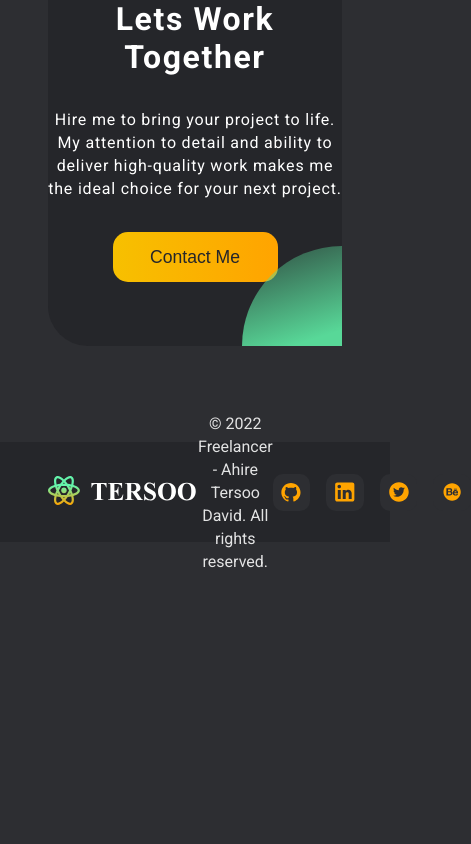
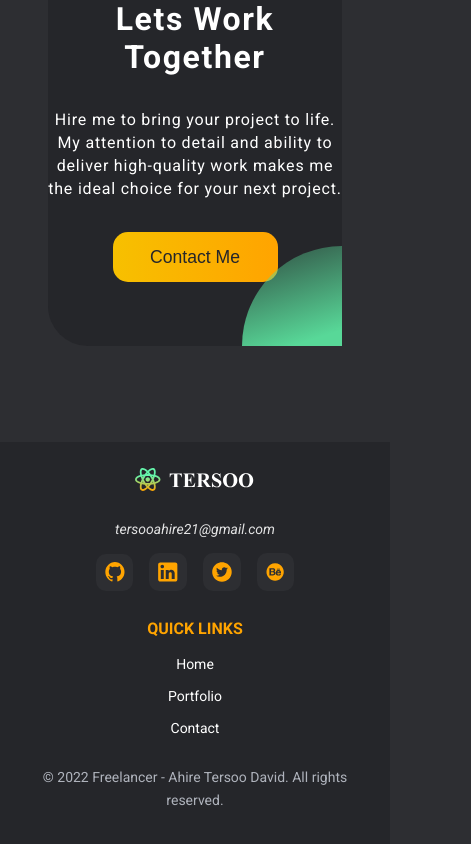
Before and after one commit to tersoo-ahire/Portfolio, a React (Vite) app in the folder project/: page / in a window 390 px wide. Shown: the part 8578-9422 px from the top of the page, 471 px wide, since content can reach past the window. Before the commit the page ends 9151 px from the top, so only its background shows below. Built offline with nearby package versions, Linux system fonts and the light colour scheme.

Commit message:
created mobile responsive footer

```diff
--- a/project/src/components/Footer.jsx
+++ b/project/src/components/Footer.jsx
@@ -1,5 +1,6 @@
 import React from "react";
-import '../styles/footer.css'
+import '../styles/footer.css';
+import '../styles_mobile/footer.css';
 import { Link } from "react-router-dom";
 import logo from "../assets/tersoo-logo.svg";
 import github from "../assets/github.svg";
@@ -11,9 +12,13 @@ export default function Footer(){
     return (
         <footer>
             <div>
-              <Link to="/"> <img src={logo} alt="Tersoo Logo" width="150px" /></Link>
+              <Link to="/"> <img src={logo} alt="Tersoo Logo" width="150px" className="image" /></Link>
             </div>
-            <p>© 2022 Freelancer - Ahire Tersoo David. All rights reserved.</p>
+
+            <em className="email">tersooahire21@gmail.com</em>
+
+            <p className="freelance1">© 2022 Freelancer - Ahire Tersoo David. All rights reserved.</p>
+
             <div className="socials-container">
                 <a href="https://github.com/tersoo-ahire" target="_blank" rel="noopener noreferrer" className="social-icon">
                     <img src={github} alt="Github Icon"/>
@@ -28,6 +33,16 @@ export default function Footer(){
                     <img src={behance} alt="Behance Icon"/>
                 </a>
             </div>
+
+            <p className="title">QUICK LINKS</p>
+
+            <div className="links">
+                <Link to="/">Home</Link>
+                <Link to="/portfolio">Portfolio</Link>
+                <Link to="/contact">Contact</Link>
+            </div>
+
+            <p className="freelance2">© 2022 Freelancer - Ahire Tersoo David. All rights reserved.</p>
         </footer>
     )
 }
--- a/project/src/styles/footer.css
+++ b/project/src/styles/footer.css
@@ -1,4 +1,5 @@
 footer {
+    display: flex;
     width: 100%;
     height: 100px;
     padding: 0 3em;
@@ -7,7 +8,6 @@ footer {
     position: relative;
     left: 0;
     bottom: 0;
-    display: flex;
     align-items: center;
     justify-content: space-between;
 }
@@ -44,3 +44,19 @@ p {
 .social-icon:hover {
     background-color: black;
 }
+
+.email {
+    display: none;
+}
+
+.freelance2 {
+    display: none;
+}
+
+.title {
+    display: none;
+}
+
+.links {
+    display: none;
+}
--- /dev/null
+++ b/project/src/styles_mobile/footer.css
@@ -0,0 +1,55 @@
+@media (max-width:500px) {
+    footer {
+        flex-direction: column;
+        height: auto;
+        padding: 1.625em 1em;
+        gap: 1em;
+    }
+
+    .image {
+        width: 120px;
+    }
+
+    .email {
+        display: block;
+        font-weight: 400;
+        font-size: 0.875rem;
+        margin-top: 10px;
+    }
+
+    .freelance1 {
+        display: none;
+    }
+
+    .freelance2 {
+        font-weight: 400;
+        font-size: 0.875rem;
+        color: #AFB3BC;
+        display: block;
+    }
+
+    .title {
+        font-weight: 700;
+        font-size: 1rem;
+        margin-top: 10px;
+        margin-bottom: 0px;
+        color: #FFA400;
+        display: block;
+    }
+
+    .links {
+        display: flex;
+        flex-direction: column;
+        align-items: center;
+        gap: 1em;
+    }
+
+    .links a {
+        font-size: 0.875rem;
+    }
+
+    .socials-container {
+        margin-bottom: 0px;
+        line-height: 0px;
+    }
+}
```
